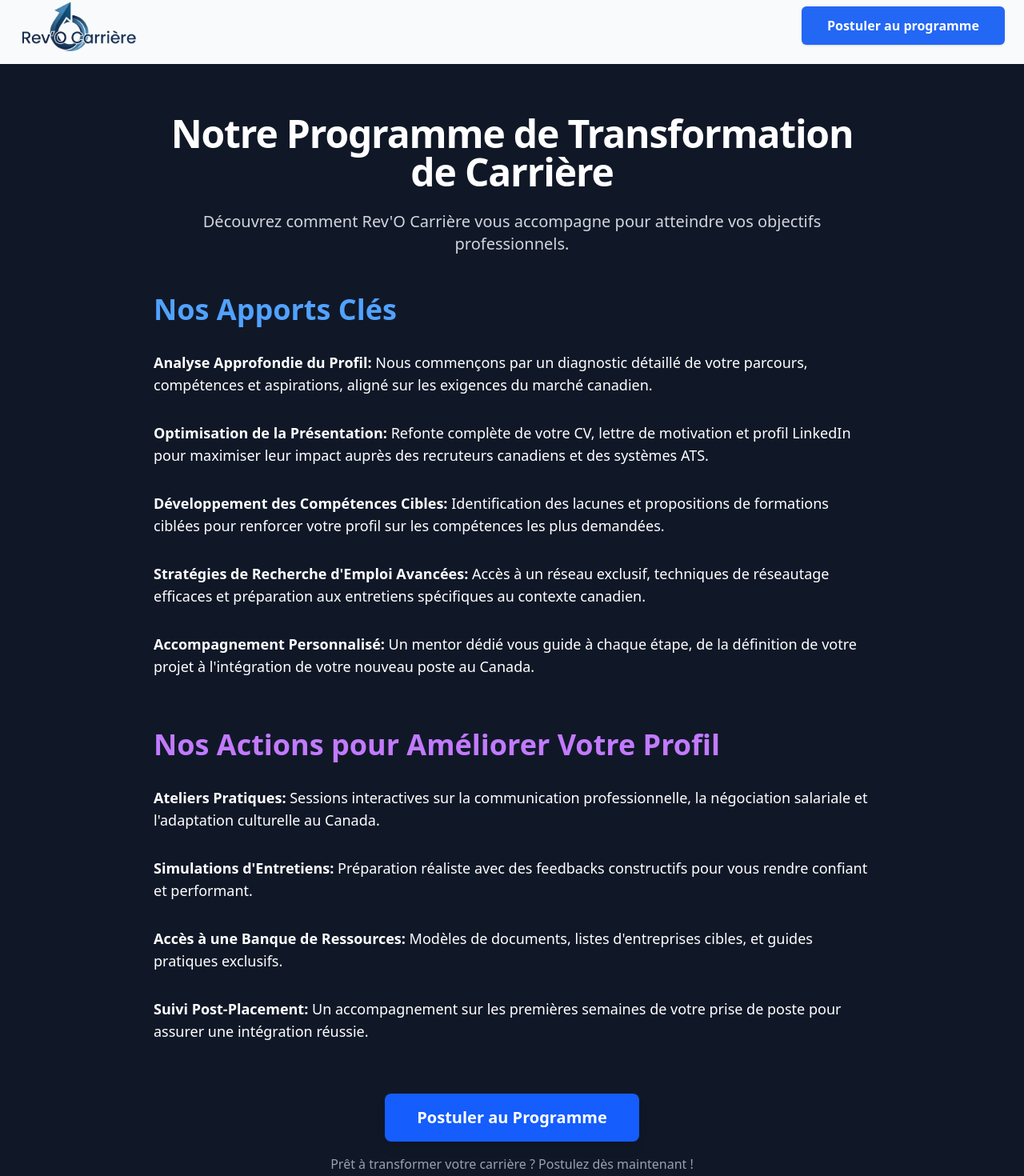
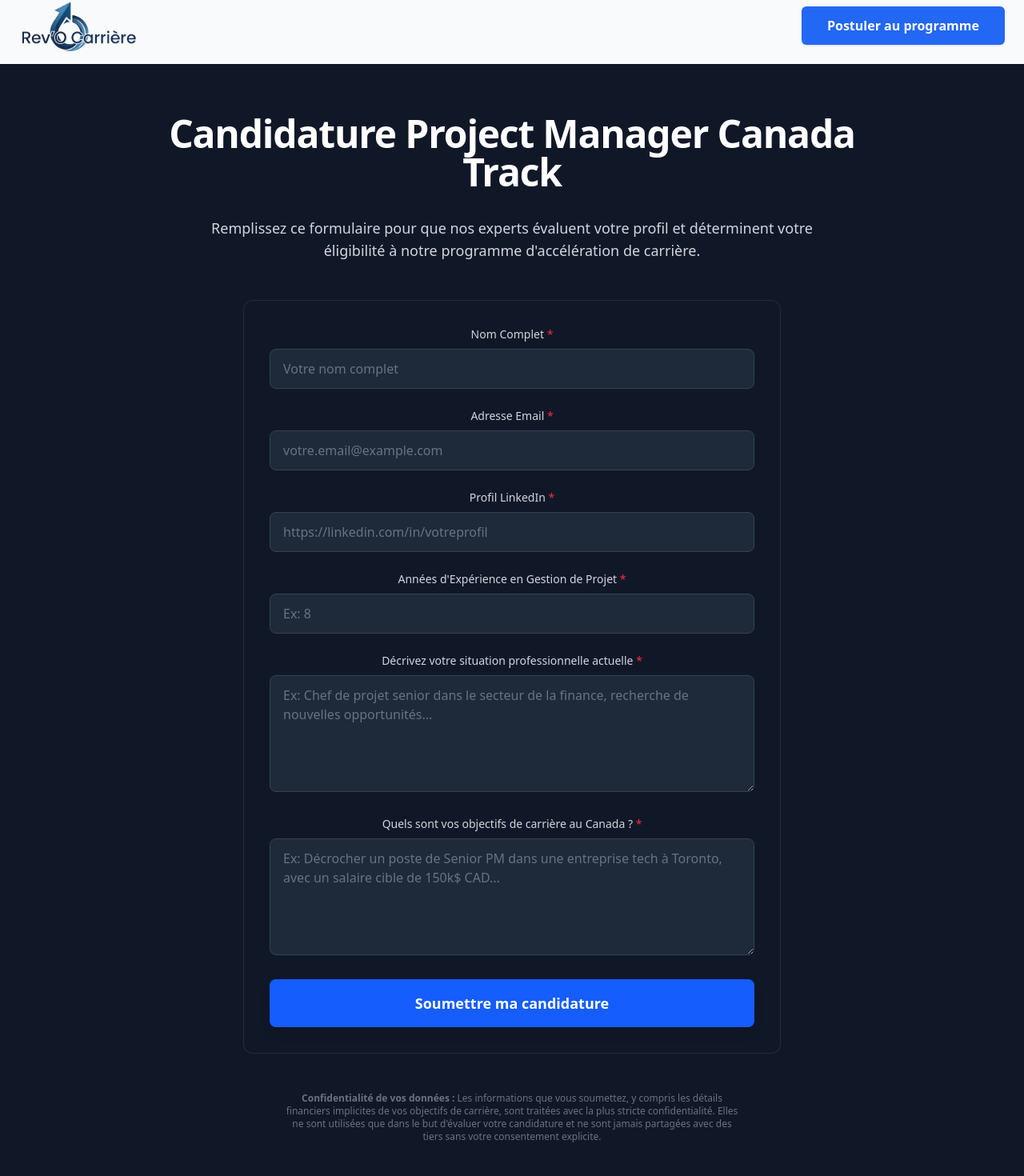
Before and after one commit to amosmaxdn-code/revocareer.com, a Next.js app: page /programme in a window 1280 px wide. Shown: the part 17-1487 px from the top of the page at 80% size. Built offline with nearby package versions, Linux system fonts and the light colour scheme.

Commit message:
feat: Overhaul program page with diagnostic form and new structure

```diff
--- a/src/app/programme/page.tsx
+++ b/src/app/programme/page.tsx
@@ -1,79 +1,37 @@
 import { Metadata } from 'next';
-import Link from 'next/link';
+import { DiagnosticForm } from '../../components/forms/DiagnosticForm';
 
 export const metadata: Metadata = {
-  title: "Notre Programme - Rev'O Carrière",
-  description: "Découvrez en détail notre programme pour transformer votre carrière et améliorer votre profil."
+  title: "Candidature Project Manager Canada Track - Rev'O Carrière",
+  description: "Postulez au programme exclusif de Rev'O Carrière pour les Project Managers visant le marché canadien."
 };
 
-const ProgrammePage = () => {
+const ProgrammeCandidaturePage = () => {
   return (
     <div className="min-h-screen bg-gray-900 text-white flex flex-col items-center py-20 px-4">
-      <div className="max-w-4xl mx-auto text-center">
-        <h1 className="text-5xl font-extrabold tracking-tight mb-6">
-          Notre Programme de Transformation de Carrière
+      <div className="max-w-4xl w-full mx-auto text-center">
+
+        {/* 1. Titre d'autorité */}
+        <h1 className="text-4xl sm:text-5xl font-extrabold tracking-tight mb-8">
+          Candidature Project Manager Canada Track
         </h1>
-        <p className="text-xl text-gray-300 mb-12">
-          Découvrez comment Rev'O Carrière vous accompagne pour atteindre vos objectifs professionnels.
+        <p className="text-lg text-gray-300 mb-12 max-w-3xl mx-auto">
+          Remplissez ce formulaire pour que nos experts évaluent votre profil et déterminent votre éligibilité à notre programme d'accélération de carrière.
         </p>
 
-        <section className="text-left mb-16">
-          <h2 className="text-4xl font-bold mb-8 text-blue-400">
-            Nos Apports Clés
-          </h2>
-          <div className="space-y-8 text-lg">
-            <p>
-              <strong>Analyse Approfondie du Profil:</strong> Nous commençons par un diagnostic détaillé de votre parcours, compétences et aspirations, aligné sur les exigences du marché canadien.
-            </p>
-            <p>
-              <strong>Optimisation de la Présentation:</strong> Refonte complète de votre CV, lettre de motivation et profil LinkedIn pour maximiser leur impact auprès des recruteurs canadiens et des systèmes ATS.
-            </p>
-            <p>
-              <strong>Développement des Compétences Cibles:</strong> Identification des lacunes et propositions de formations ciblées pour renforcer votre profil sur les compétences les plus demandées.
-            </p>
-            <p>
-              <strong>Stratégies de Recherche d'Emploi Avancées:</strong> Accès à un réseau exclusif, techniques de réseautage efficaces et préparation aux entretiens spécifiques au contexte canadien.
-            </p>
-            <p>
-              <strong>Accompagnement Personnalisé:</strong> Un mentor dédié vous guide à chaque étape, de la définition de votre projet à l'intégration de votre nouveau poste au Canada.
-            </p>
-          </div>
-        </section>
+        {/* 2. Formulaire de diagnostic complet */}
+        <DiagnosticForm />
 
-        <section className="text-left mb-16">
-          <h2 className="text-4xl font-bold mb-8 text-purple-400">
-            Nos Actions pour Améliorer Votre Profil
-          </h2>
-          <div className="space-y-8 text-lg">
-            <p>
-              <strong>Ateliers Pratiques:</strong> Sessions interactives sur la communication professionnelle, la négociation salariale et l'adaptation culturelle au Canada.
-            </p>
-            <p>
-              <strong>Simulations d'Entretiens:</strong> Préparation réaliste avec des feedbacks constructifs pour vous rendre confiant et performant.
-            </p>
-            <p>
-              <strong>Accès à une Banque de Ressources:</strong> Modèles de documents, listes d'entreprises cibles, et guides pratiques exclusifs.
-            </p>
-            <p>
-              <strong>Suivi Post-Placement:</strong> Un accompagnement sur les premières semaines de votre prise de poste pour assurer une intégration réussie.
-            </p>
-          </div>
-        </section>
-
-        <div className="mt-12">
-          <Link
-            href="https://forms.gle/votreformulaire" // Placeholder for actual application form
-            className="inline-block bg-blue-600 hover:bg-blue-700 text-white font-bold py-4 px-10 rounded-lg text-xl transition duration-300 ease-in-out transform hover:scale-105 shadow-lg"
-          >
-            Postuler au Programme
-          </Link>
-          <p className="mt-4 text-gray-400">
-            Prêt à transformer votre carrière ? Postulez dès maintenant !
+        {/* 3. Mention de confidentialité */}
+        <div className="mt-12 text-center">
+          <p className="text-xs text-gray-500 max-w-xl mx-auto">
+            <span className="font-bold">Confidentialité de vos données :</span> Les informations que vous soumettez, y compris les détails financiers implicites de vos objectifs de carrière, sont traitées avec la plus stricte confidentialité. Elles ne sont utilisées que dans le but d'évaluer votre candidature et ne sont jamais partagées avec des tiers sans votre consentement explicite.
           </p>
         </div>
+
       </div>
     </div>
   );
 };
 
-export default ProgrammePage;
+export default ProgrammeCandidaturePage;
--- /dev/null
+++ b/src/components/forms/DiagnosticForm.tsx
@@ -0,0 +1,87 @@
+"use client";
+
+import { useState } from 'react';
+
+const InputField = ({ id, label, type = 'text', placeholder, required = true }) => (
+  <div>
+    <label htmlFor={id} className="block text-sm font-medium text-gray-300 mb-2">
+      {label} {required && <span className="text-red-500">*</span>}
+    </label>
+    <input
+      type={type}
+      id={id}
+      name={id}
+      placeholder={placeholder}
+      required={required}
+      className="w-full bg-gray-800 border border-gray-700 rounded-lg px-4 py-3 text-white placeholder-gray-500 focus:outline-none focus:ring-2 focus:ring-blue-500"
+    />
+  </div>
+);
+
+const TextareaField = ({ id, label, placeholder, required = true }) => (
+  <div>
+    <label htmlFor={id} className="block text-sm font-medium text-gray-300 mb-2">
+      {label} {required && <span className="text-red-500">*</span>}
+    </label>
+    <textarea
+      id={id}
+      name={id}
+      rows={5}
+      placeholder={placeholder}
+      required={required}
+      className="w-full bg-gray-800 border border-gray-700 rounded-lg px-4 py-3 text-white placeholder-gray-500 focus:outline-none focus:ring-2 focus:ring-blue-500"
+    />
+  </div>
+);
+
+export const DiagnosticForm = () => {
+  const [status, setStatus] = useState('');
+
+  const handleSubmit = async (e: React.FormEvent<HTMLFormElement>) => {
+    e.preventDefault();
+    setStatus('sending');
+
+    // Here you would typically handle form submission, e.g., send data to an API endpoint.
+    // For this example, we'll just simulate a delay.
+    await new Promise(resolve => setTimeout(resolve, 2000));
+
+    setStatus('success');
+  };
+
+  return (
+    <form onSubmit={handleSubmit} className="w-full max-w-2xl mx-auto bg-gray-900/50 p-8 rounded-xl border border-gray-700/50">
+      <div className="space-y-6">
+        <InputField id="fullName" label="Nom Complet" placeholder="Votre nom complet" />
+        <InputField id="email" label="Adresse Email" type="email" placeholder="votre.email@example.com" />
+        <InputField id="linkedin" label="Profil LinkedIn" placeholder="https://linkedin.com/in/votreprofil" />
+        <InputField id="experienceYears" label="Années d'Expérience en Gestion de Projet" type="number" placeholder="Ex: 8" />
+        <TextareaField
+          id="currentSituation"
+          label="Décrivez votre situation professionnelle actuelle"
+          placeholder="Ex: Chef de projet senior dans le secteur de la finance, recherche de nouvelles opportunités..."
+        />
+        <TextareaField
+          id="careerGoals"
+          label="Quels sont vos objectifs de carrière au Canada ?"
+          placeholder="Ex: Décrocher un poste de Senior PM dans une entreprise tech à Toronto, avec un salaire cible de 150k$ CAD..."
+        />
+
+        <div>
+          <button
+            type="submit"
+            disabled={status === 'sending'}
+            className="w-full bg-blue-600 hover:bg-blue-700 text-white font-bold py-4 px-8 rounded-lg text-lg transition duration-300 ease-in-out transform hover:scale-105 shadow-lg disabled:bg-gray-500 disabled:cursor-not-allowed"
+          >
+            {status === 'sending' ? 'Envoi en cours...' : 'Soumettre ma candidature'}
+          </button>
+        </div>
+      </div>
+
+      {status === 'success' && (
+        <p className="mt-6 text-center text-green-400">
+          Merci ! Votre candidature a bien été reçue. Nous vous recontacterons sous 48h.
+        </p>
+      )}
+    </form>
+  );
+};
```
